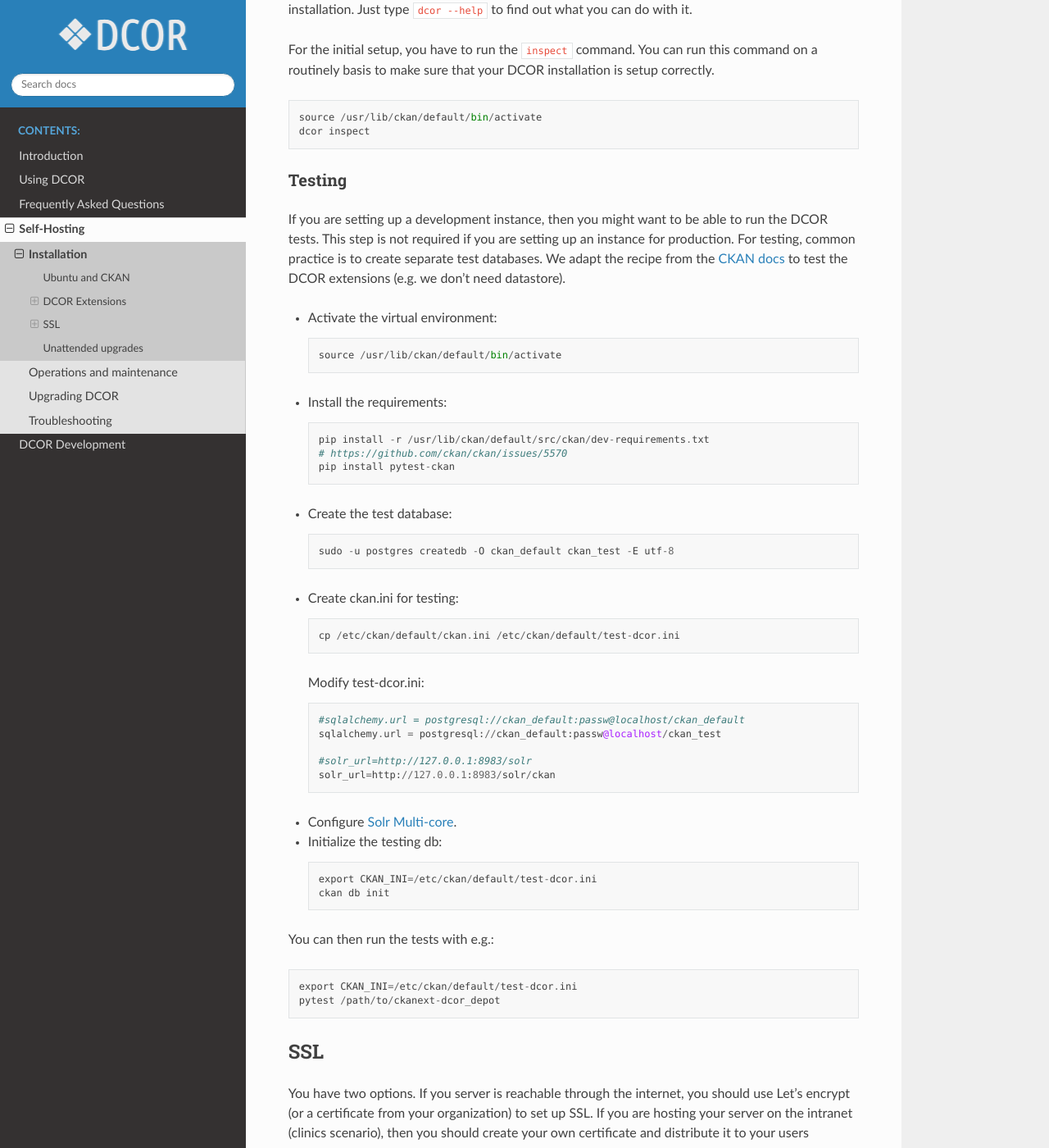
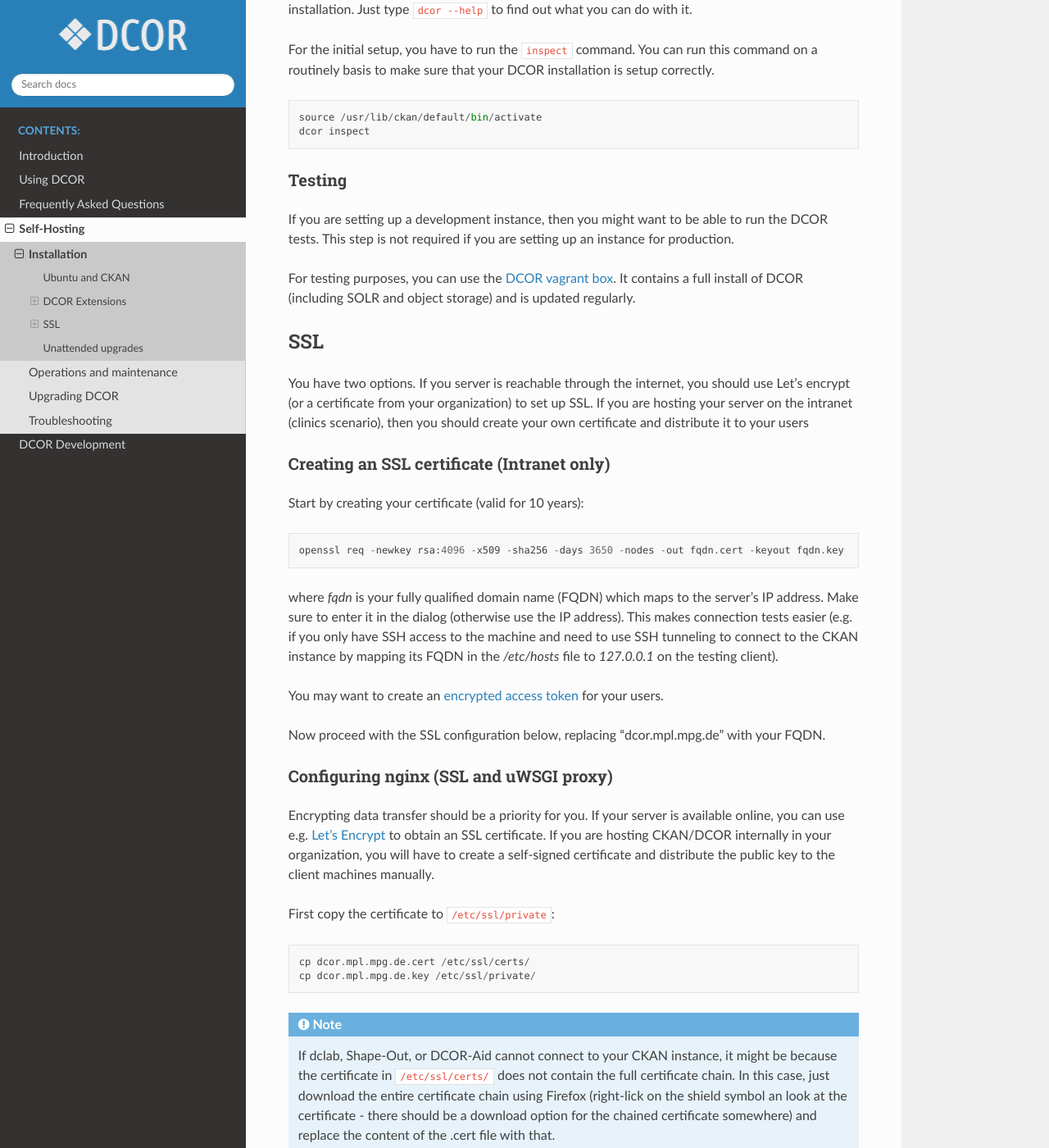
Before and after one commit to DCOR-dev/dcor-docs, a Sphinx documentation site: the page built from docs/sec_self_hosting/installation.rst, in a window 1280 px wide and 1400 px high, scrolled down 1833 px. Shown: the whole window at 82% size. Built offline with Sphinx 7.4.7 and the Read the Docs theme 2.0.0, drawn with Linux system fonts in a browser that asks for light colours.

Commit message:
removed outdated testing section

```diff
--- a/docs/sec_self_hosting/installation.rst
+++ b/docs/sec_self_hosting/installation.rst
@@ -123,48 +123,11 @@ Testing
 If you are setting up a development instance, then you might want to be able
 to run the DCOR tests. This step is not required if you are setting up an
 instance for production.
-For testing, common practice is to create separate test databases. We adapt
-the recipe from the `CKAN docs <https://docs.ckan.org/en/2.9/contributing/test.html>`_
-to test the DCOR extensions (e.g. we don't need datastore).
 
-- Activate the virtual environment::
-
-   source /usr/lib/ckan/default/bin/activate
-
-- Install the requirements::
-
-   pip install -r /usr/lib/ckan/default/src/ckan/dev-requirements.txt
-   # https://github.com/ckan/ckan/issues/5570
-   pip install pytest-ckan
-
-- Create the test database::
-
-   sudo -u postgres createdb -O ckan_default ckan_test -E utf-8
-
-- Create ckan.ini for testing::
-
-   cp /etc/ckan/default/ckan.ini /etc/ckan/default/test-dcor.ini
-
-  Modify test-dcor.ini::
-
-    #sqlalchemy.url = postgresql://ckan_default:passw@localhost/ckan_default
-    sqlalchemy.url = postgresql://ckan_default:passw@localhost/ckan_test
-
-    #solr_url=http://127.0.0.1:8983/solr
-    solr_url=http://127.0.0.1:8983/solr/ckan
-
-- Configure `Solr Multi-core <https://docs.ckan.org/en/2.9/contributing/test.html?highlight=testing#configure-solr-multi-core>`_.
-
-- Initialize the testing db::
-
-    export CKAN_INI=/etc/ckan/default/test-dcor.ini
-    ckan db init
-
-You can then run the tests with e.g.::
-
-  export CKAN_INI=/etc/ckan/default/test-dcor.ini
-  pytest /path/to/ckanext-dcor_depot
-
+For testing purposes, you can use the `DCOR vagrant box
+<https://app.vagrantup.com/paulmueller/boxes/dcor-test>`_. It contains
+a full install of DCOR (including SOLR and object storage) and is updated
+regularly.
 
 SSL
 ===
```
